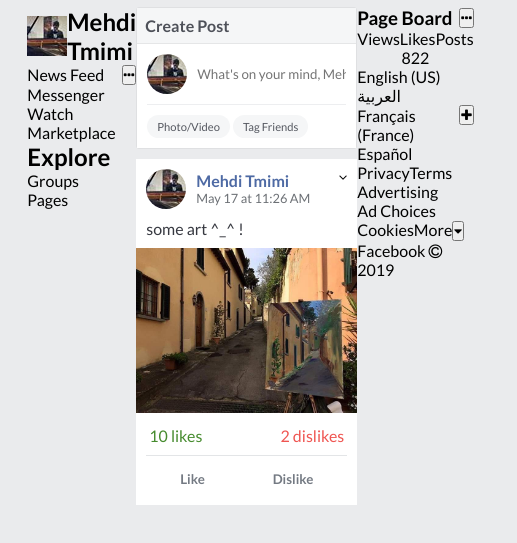
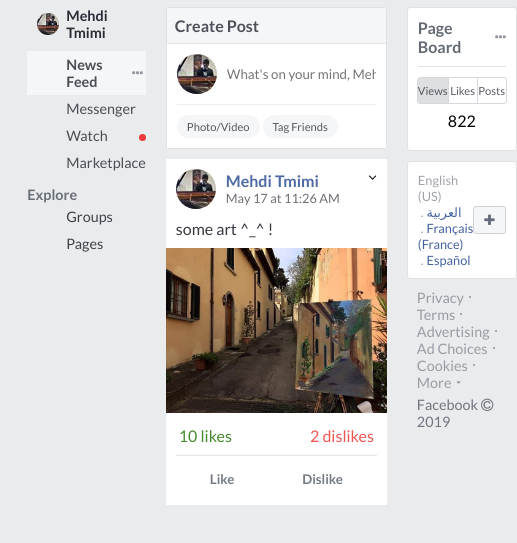
Before and after one commit to mehdiTmimi/correction-exam-2, a plain HTML site: page index.html in a window 390 px wide. Shown: the part 53-596 px from the top of the page, 517 px wide, since content can reach past the window. Drawn offline with Linux system fonts and the light colour scheme.

Commit message:
last version before media query

```diff
--- a/css/main.css
+++ b/css/main.css
@@ -84,20 +84,73 @@
 .aside-left>div:first-child{
     display: flex;
     align-items: center;
+    padding: 0px 10px;
+    margin-bottom: 10px;
 }
+.aside-left>div:first-child img{
+   border-radius: 50%;
+   width: 22px;
+}
+.aside-left>div:first-child h1{
+    color:#282c35;
+    font-size: 0.9em;
+    margin-left: 7px;
+ }
+
 .aside-left .news-feed{
 display: flex;
 justify-content: space-between;
 align-items: center;
+background: #f5f6f7;
+font-weight: bolder;
+}
+.aside-left .news-feed button{
+    border: 0px;
+    background: unset;
+    color: #91949c;
+    margin-right: 3px;
+
 }
 .aside-left li{
     display: block;
+    padding-left: 39px;
+    padding-top: 5px;
+    padding-bottom: 5px;
+    font-size: 0.9em;
+    color: #4b4d55;
+}
+.aside-left>ul li:nth-child(3){
+    display: flex;
+    justify-content: space-between;
+    align-items: center;
+}
+
+.aside-left>ul li:nth-child(3)::after{
+    content:'';
+    display: block;
+    width: 7px;
+    height: 7px;
+    border-radius: 50%;
+    background:#ed3b3c;
+    position: relative;
+    top: 2px;
+}
+.aside-left>div:last-child{
+    margin-top: 10px;
+}
+.aside-left>div:last-child h2{
+    color: #696f77;
+    font-size: 0.9em;
+}
+.aside-left>div:last-child li{
+    color: #3f4149;
 }
 /*
 --------------------- section
 */
 main section{
     flex: 1;
+    margin: 0px 20px;
 }
 .create-post{
     border: 1px solid #dfe0e2;
@@ -216,24 +269,56 @@
 .aside-right{
     width:300px;
 }
+.page-board{
+    background: white;
+    border: 1px solid #e0e1e2;
+    border-radius: 3px;
+    padding: 10px;
+}
+.page-board h3{
+    color:#646a73;
+    font-size: 1em;
+}
+.page-board button{
+    color:#91949c;
+    background: unset;
+    border: 0px;
 
-.page-board>div:first-child{
+}
+.page-board>div:nth-child(1){
     display: flex;
     justify-content: space-between;
     align-items: center;
+    border-bottom: 1px solid #e1e2e3;
+    padding-bottom: 10px;
 }
 .page-board li{
-    display: block;
     flex: 1;
+    display: flex!important;
+    align-items: center;
+    justify-content: center;
+    border-left:1px solid #d5d8dc;
+    color:#5b5e66;
+    font-size: 0.7em;
+    padding: 6px 0px;
 }
 .page-board ul{
     display: flex;
     width: 100%;
+    border: 1px solid #d5d8dc;
+    border-radius: 3px;
+    margin-bottom: 7px;
 }
 .page-board>div:last-child{
     display: flex;
     flex-direction: column;
     align-items: center;
+    padding: 10px 0px;
+}
+.page-board .selected{
+    border-left: 0px;
+    color:#565961;
+    background: #dedfe1;
 }
 .aside-right li{
     display: block;
@@ -241,17 +326,74 @@
 .aside-right .langues{
     display: flex;
     align-items: center;
-
+    background: white;
+    border: 1px solid #e0e1e2;
+    border-radius: 3px;
+    margin-top: 10px;
+    padding: 10px;
 }
 .aside-right .langues ul{
     display: flex;
     flex-wrap: wrap;
 }
+.aside-right .langues li{
+    color: #45639f;
+    font-size: 0.8em;
+}
+.aside-right .langues li::before{
+    content:'.';
+    color: #9fa2a8;
+    margin: 0px 3px;
+}
+.aside-right .langues li:first-child{
+    color: #a0a3aa;
+}
+.aside-right .langues li:first-child::before{
+    content: unset;
+}
+.aside-right .langues button{
+    background: #f5f6f7;
+    border: 1px solid #d0d3d8;
+    padding: 5px 10px;
+    color: #656c7b;
+    border-radius: 3px;
+}
+footer{
+    padding: 10px;
+    font-size: 0.9em;
+}
+footer li{
+    color: #999ca4;
+    display: flex!important;
+    align-items: center;
+}
+footer li::after{
+    content: '';
+    display: block;
+    /* margin: 0px 3px; */
+    width: 2px;
+    height: 2px;
+    background: #8b919c;
+    border-radius: 50%;
+    margin: 0px 5px;
+}
 
-footer li{
-    display: block;
+
+footer li:last-child::after,footer li:nth-child(6)::after{
+    content: unset;
+}
+footer button{
+    border: 0px;
+    background: unset;
+    color:#8b919c;
+    margin-left: 5px;
+    font-size: 0.5em;
 }
 footer ul{
     display: flex;
     flex-wrap: wrap;
 }
+footer p{
+    color: #6f757e;
+    margin-top: 5px;
+}
--- a/index.html
+++ b/index.html
@@ -115,7 +115,7 @@
                 </div>
                 <div>
                     <ul>
-                        <li>Views</li>
+                        <li class="selected">Views</li>
                         <li>Likes</li>
                         <li>Posts</li>
                     </ul>
```
